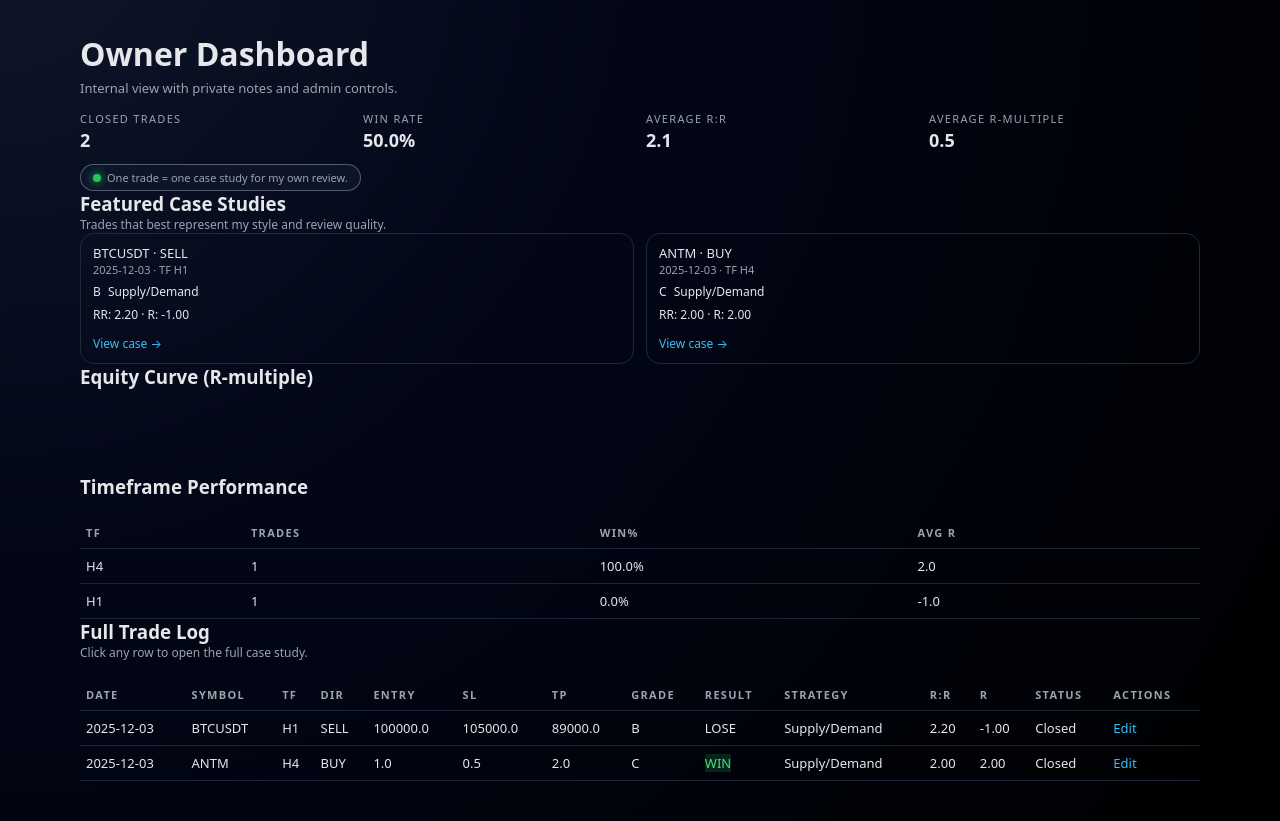
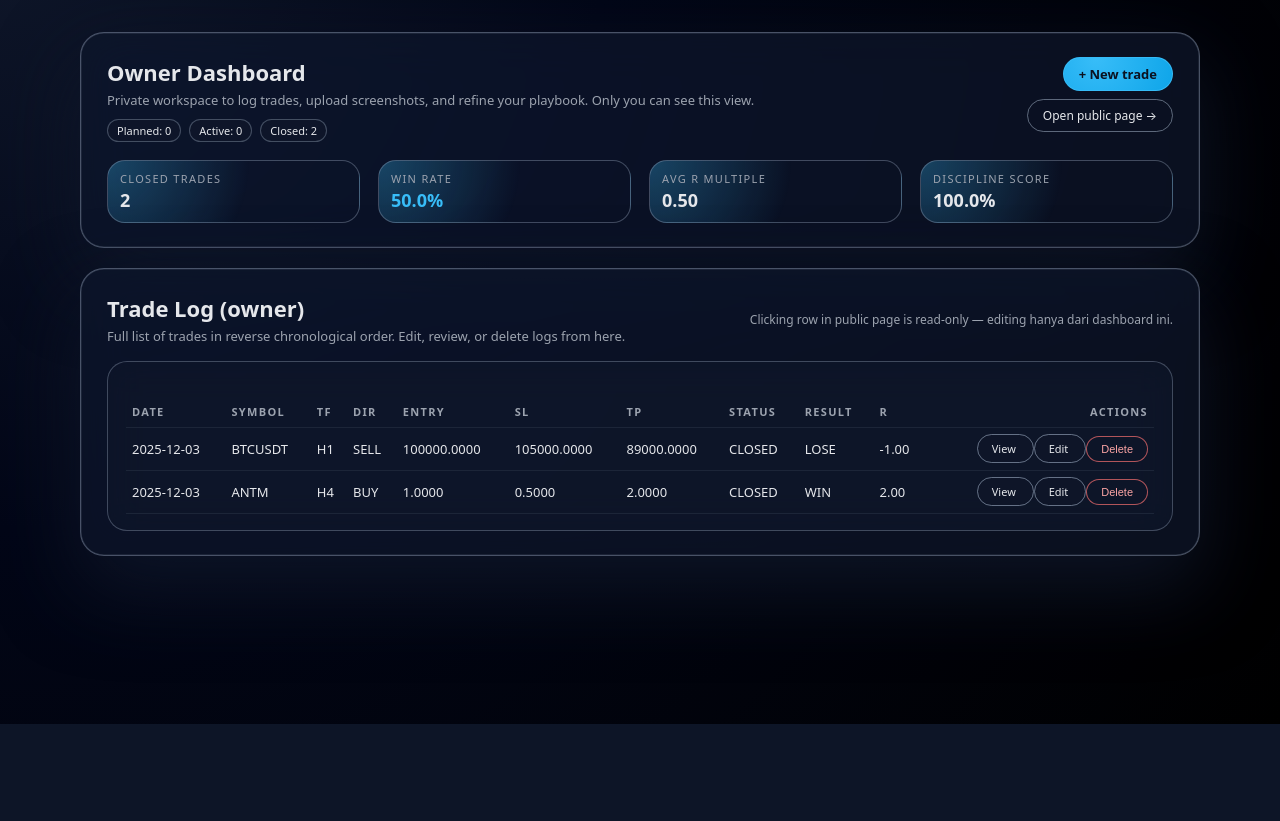
Before and after one commit to banuwij/trading-portfolio, a Flask app: page / in a window 1280 px wide. Shown: the part 76-897 px from the top of the page. After the commit the page ends 800 px from the top, so only its background shows below. Run offline with Flask 3, Linux system fonts and the light colour scheme; data comes from the database, SQL or seed files in the repository.

Commit message:
Revamp Owner Dashboard with new features and layout
Updated the Owner Dashboard layout with new sections for trade statistics and actions. Improved styling and added functionality for logging trades and viewing case studies.

```diff
--- a/templates/index.html
+++ b/templates/index.html
@@ -1,136 +1,125 @@
 {% extends "base.html" %}
+{% block title %}Owner Dashboard · Banu Trading Portfolio{% endblock %}
+
 {% block content %}
-<h1 style="margin:0 0 4px;">Owner Dashboard</h1>
-<p style="font-size:13px;color:#9ca3af;margin:0 0 14px;">
-  Internal view with private notes and admin controls.
+
+<div class="glass-card">
+    <div style="display:flex;justify-content:space-between;align-items:flex-start;gap:18px;flex-wrap:wrap;">
+        <div>
+            <div class="section-heading">Owner Dashboard</div>
+            <p class="section-sub">
+                Private workspace to log trades, upload screenshots, and refine your playbook.
+                Only you can see this view.
             </p>
+            <div style="margin-top:10px;display:flex;gap:8px;flex-wrap:wrap;">
+                <span class="tag-pill">Planned: {{ planned_count }}</span>
+                <span class="tag-pill">Active: {{ active_count }}</span>
+                <span class="tag-pill">Closed: {{ closed_count }}</span>
+            </div>
+        </div>
+        <div style="display:flex;flex-direction:column;gap:8px;align-items:flex-end;">
+            <a href="{{ url_for('new_trade') }}" class="btn btn-primary">+ New trade</a>
+            <a href="{{ url_for('public_view') }}" class="btn-outline" style="font-size:12px;">
+                Open public page →
+            </a>
+        </div>
+    </div>
 
-<div class="card">
-  <div style="display:grid;grid-template-columns:repeat(auto-fit,minmax(160px,1fr));gap:12px;">
-    <div>
+    <div class="stats-grid" style="margin-top:18px;">
+        <div class="stat-pill">
             <div class="stat-label">Closed trades</div>
             <div class="stat-value">{{ stats.total }}</div>
         </div>
-    <div>
+        <div class="stat-pill">
             <div class="stat-label">Win rate</div>
-      <div class="stat-value">{{ stats.win_rate }}%</div>
-    </div>
-    <div>
-      <div class="stat-label">Average R:R</div>
-      <div class="stat-value">{{ stats.avg_rr }}</div>
-    </div>
-    <div>
-      <div class="stat-label">Average R-multiple</div>
-      <div class="stat-value">{{ stats.avg_realized_r }}</div>
+            <div class="stat-value stat-value-accent">
+                {{ "%.1f"|format(stats.win_rate) }}%
             </div>
         </div>
-  <div style="margin-top:12px;">
-    <span class="pill">
-      <span class="pill-dot"></span>
-      One trade = one case study for my own review.
-    </span>
+        <div class="stat-pill">
+            <div class="stat-label">Avg R multiple</div>
+            <div class="stat-value">
+                {{ "%.2f"|format(stats.avg_realized_r) }}
+            </div>
+        </div>
+        <div class="stat-pill">
+            <div class="stat-label">Discipline score</div>
+            <div class="stat-value">
+                {{ "%.1f"|format(stats.discipline_score) }}%
+            </div>
+        </div>
     </div>
 </div>
 
-{% if featured %}
-  <div class="card">
-    <h3 style="margin-top:0;">Featured Case Studies</h3>
-    <p style="font-size:12px;color:#9ca3af;margin-top:0;">
-      Trades that best represent my style and review quality.
+<div class="glass-card" style="margin-top:20px;">
+    <div style="display:flex;justify-content:space-between;align-items:center;gap:10px;flex-wrap:wrap;">
+        <div>
+            <div class="section-heading">Trade Log (owner)</div>
+            <p class="section-sub">
+                Full list of trades in reverse chronological order. Edit, review, or delete logs from here.
             </p>
-    <div style="display:flex;flex-wrap:wrap;gap:12px;">
-      {% for t in featured %}
-        <div style="flex:1 1 220px;border-radius:14px;border:1px solid #1f2937;padding:10px 12px;">
-          <div style="font-size:13px;font-weight:500;">{{ t['symbol'] }} · {{ t['direction'] }}</div>
-          <div style="font-size:11px;color:#9ca3af;">{{ t['trade_date'] }} · TF {{ t['timeframe'] }}</div>
-          <div style="margin-top:6px;font-size:12px;">
-            <span class="grade">{{ t['grade'] or '-' }}</span>
-            {% if t['strategy_tag'] %}
-              <span class="chip" style="margin-left:4px;">{{ t['strategy_tag'] }}</span>
-            {% endif %}
         </div>
-          <div style="margin-top:6px;font-size:12px;">
-            RR: {{ '%.2f'|format(t['rr_ratio']) if t['rr_ratio'] is not none else '-' }} ·
-            R: {{ '%.2f'|format(t['realized_r']) if t['realized_r'] is not none else '-' }}
-          </div>
-          <div style="margin-top:8px;">
-            <a href="{{ url_for('trade_detail', trade_id=t['id']) }}" style="font-size:12px;">View case &rarr;</a>
+        <div style="font-size:12px;color:var(--text-muted);">
+            Clicking row in public page is read-only — editing hanya dari dashboard ini.
         </div>
     </div>
-      {% endfor %}
-    </div>
-  </div>
-{% endif %}
 
-{% if stats.equity_points|length > 0 %}
-  <div class="card">
-    <h3 style="margin-top:0;">Equity Curve (R-multiple)</h3>
-    <canvas id="equityChart" height="80"></canvas>
-  </div>
-{% endif %}
-
-{% if stats.tf_stats %}
-  <div class="card">
-    <h3 style="margin-top:0;">Timeframe Performance</h3>
-    <table>
-      <thead><tr><th>TF</th><th>Trades</th><th>Win%</th><th>Avg R</th></tr></thead>
-      <tbody>
-      {% for tf, data in stats.tf_stats.items() %}
-        <tr>
-          <td>{{ tf }}</td>
-          <td>{{ data.count }}</td>
-          <td>{{ data.win_rate }}%</td>
-          <td>{{ data.avg_r }}</td>
-        </tr>
-      {% endfor %}
-      </tbody>
-    </table>
-  </div>
-{% endif %}
-
-<div class="card">
-  <h3 style="margin-top:0;">Full Trade Log</h3>
-  <p style="font-size:12px;color:#9ca3af;margin-top:0;">
-    Click any row to open the full case study.
-  </p>
-  <div style="overflow-x:auto;">
+    <div class="glass-card-soft" style="margin-top:16px;overflow-x:auto;">
         <table>
             <thead>
             <tr>
-        <th>Date</th><th>Symbol</th><th>TF</th><th>Dir</th>
-        <th>Entry</th><th>SL</th><th>TP</th>
-        <th>Grade</th><th>Result</th>
-        <th>Strategy</th><th>R:R</th><th>R</th>
-        <th>Status</th><th>Actions</th>
+                <th>Date</th>
+                <th>Symbol</th>
+                <th>TF</th>
+                <th>Dir</th>
+                <th>Entry</th>
+                <th>SL</th>
+                <th>TP</th>
+                <th>Status</th>
+                <th>Result</th>
+                <th>R</th>
+                <th style="text-align:right;">Actions</th>
             </tr>
             </thead>
             <tbody>
             {% for t in trades %}
                 <tr>
-          <td onclick="window.location='{{ url_for('trade_detail', trade_id=t['id']) }}'"
-              style="cursor:pointer;">{{ t['trade_date'] }}</td>
-          <td onclick="window.location='{{ url_for('trade_detail', trade_id=t['id']) }}'"
-              style="cursor:pointer;">{{ t['symbol'] }}</td>
-          <td>{{ t['timeframe'] }}</td>
-          <td>{{ t['direction'] }}</td>
-          <td>{{ t['entry_price'] }}</td>
-          <td>{{ t['stop_loss'] }}</td>
-          <td>{{ t['take_profit'] }}</td>
-          <td><span class="grade">{{ t['grade'] or '-' }}</span></td>
-          <td>
-            {% if (t['result'] or '').upper() == 'WIN' %}
-              <span class="badge badge-win">WIN</span>
-            {% elif (t['result'] or '').upper() == 'LOSE' %}
-              <span class="badge badge-lose">LOSE</span>
+                    <td>{{ t.trade_date or '-' }}</td>
+                    <td>{{ t.symbol or '-' }}</td>
+                    <td>{{ t.timeframe or '-' }}</td>
+                    <td>{{ (t.direction or '')|upper }}</td>
+                    <td>{{ "%.4f"|format(t.entry_price) if t.entry_price is not none else '-' }}</td>
+                    <td>{{ "%.4f"|format(t.stop_loss) if t.stop_loss is not none else '-' }}</td>
+                    <td>{{ "%.4f"|format(t.take_profit) if t.take_profit is not none else '-' }}</td>
+                    <td>{{ (t.status or '')|upper }}</td>
+                    <td>{{ (t.result or '')|upper }}</td>
+                    <td>{{ "%.2f"|format(t.realized_r) if t.realized_r is not none else '-' }}</td>
+                    <td style="text-align:right;white-space:nowrap;">
+                        <a href="{{ url_for('trade_detail', trade_id=t.id) }}"
+                           class="filter-btn" style="font-size:11px;">
+                            View
+                        </a>
+                        <a href="{{ url_for('edit_trade', trade_id=t.id) }}"
+                           class="filter-btn" style="font-size:11px;">
+                            Edit
+                        </a>
+                        <form method="post"
+                              action="{{ url_for('delete_trade', trade_id=t.id) }}"
+                              style="display:inline;"
+                              onsubmit="return confirm('Delete this trade permanently?');">
+                            <button type="submit"
+                                    class="filter-btn"
+                                    style="font-size:11px;color:#fca5a5;border-color:rgba(248,113,113,0.7);">
+                                Delete
+                            </button>
+                        </form>
+                    </td>
+                </tr>
             {% else %}
-              -
-            {% endif %}
+                <tr>
+                    <td colspan="11" style="text-align:center;color:var(--text-muted);padding:14px 0;">
+                        No trades yet. Start by logging your first case study using the “New trade” button.
                     </td>
-          <td>{{ t['strategy_tag'] }}</td>
-          <td>{{ '%.2f'|format(t['rr_ratio']) if t['rr_ratio'] is not none else '-' }}</td>
-          <td>{{ '%.2f'|format(t['realized_r']) if t['realized_r'] is not none else '-' }}</td>
-          <td>{{ t['status'] or '-' }}</td>
-          <td><a href="{{ url_for('edit_trade', trade_id=t['id']) }}">Edit</a></td>
                 </tr>
             {% endfor %}
             </tbody>
@@ -138,37 +127,4 @@
     </div>
 </div>
 
-{% if stats.equity_points|length > 0 %}
-<script>
-  const labels = {{ stats.equity_labels|tojson }};
-  const dataPoints = {{ stats.equity_points|tojson }};
-  const ctx = document.getElementById('equityChart').getContext('2d');
-  new Chart(ctx, {
-    type: 'line',
-    data: {
-      labels: labels,
-      datasets: [{
-        data: dataPoints,
-        tension: 0.35,
-        borderColor: '#38bdf8',
-        backgroundColor: 'rgba(56,189,248,0.16)',
-        borderWidth: 2,
-        pointRadius: 0,
-        fill: true
-      }]
-    },
-    options: {
-      responsive: true,
-      plugins: { legend: { display:false } },
-      scales: {
-        x: { display:false },
-        y: {
-          ticks: { color:'#9ca3af', font:{size:11} },
-          grid: { color:'rgba(31,41,55,0.7)' }
-        }
-      }
-    }
-  });
-</script>
-{% endif %}
 {% endblock %}
```
Lines whose indentation alone changed are shown as unchanged.
